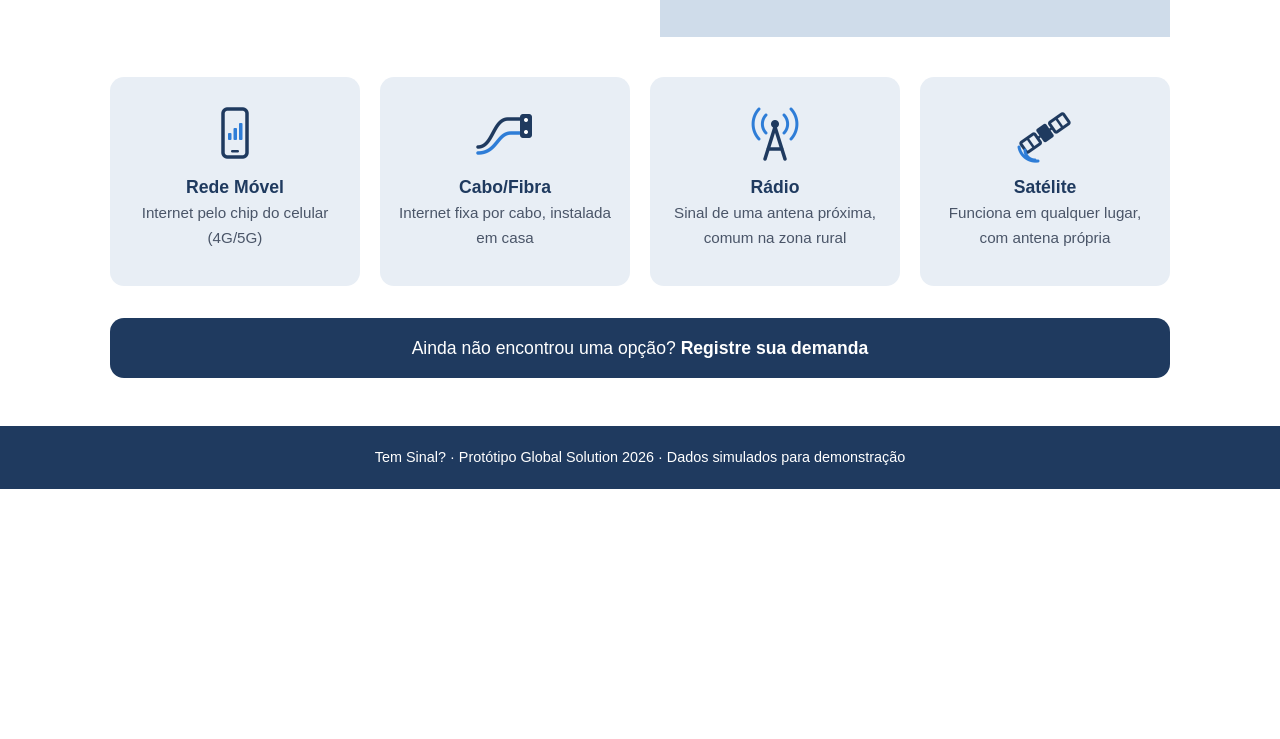
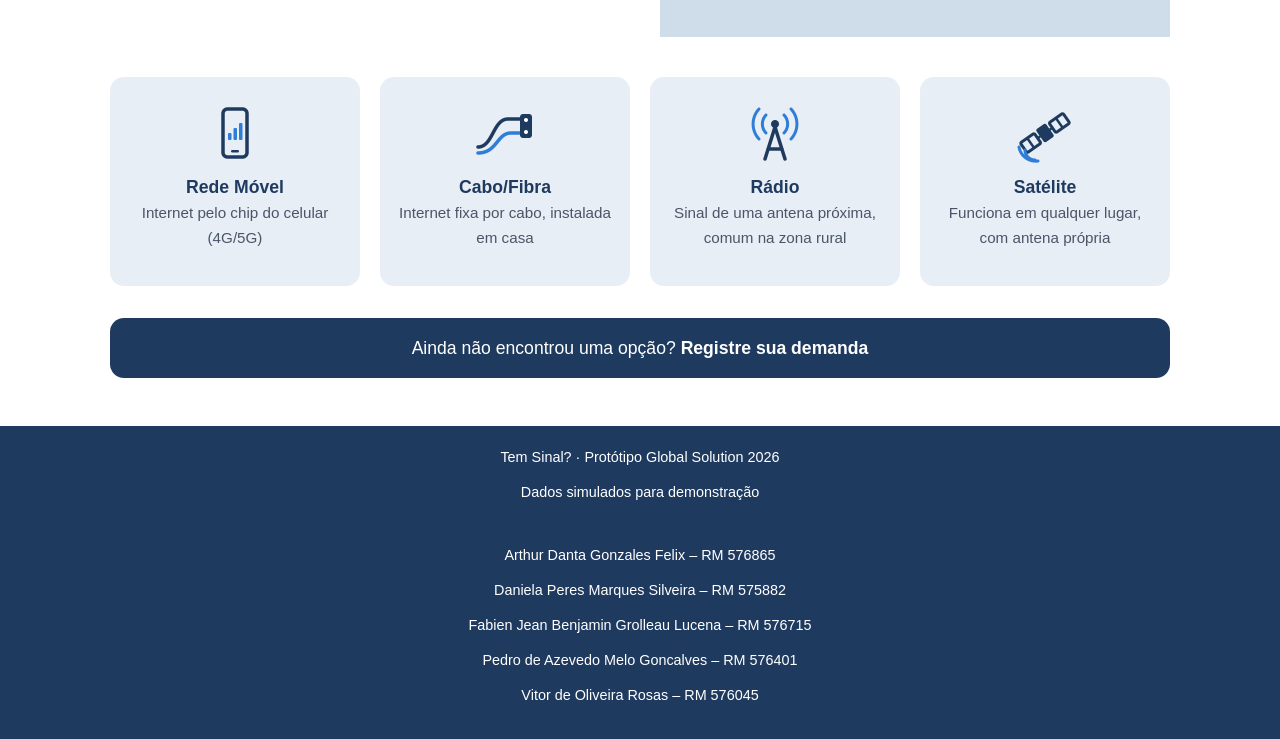
Before and after one commit to arthur501/tem-sinal-projeto-gs, a plain HTML site: page index.html in a window 1280 px wide. Shown: the part 449-1188 px from the top of the page. Before the commit the page ends 938 px from the top, so only its background shows below. Drawn offline with Linux system fonts and the light colour scheme.

Commit message:
Update footer with additional information
Added footer content with team member details.

```diff
--- a/index.html
+++ b/index.html
@@ -82,10 +82,18 @@
   </main>
 
   <footer class="rodape">
-    Tem Sinal? · Protótipo Global Solution 2026 · Dados simulados para demonstração
-  </footer>
 
-  <script src="js/comum.js"></script>
-  <script src="js/home.js"></script>
-</body>
-</html>
+    <p>Tem Sinal? · Protótipo Global Solution 2026</p>
+    <p>Dados simulados para demonstração</p>
+
+    <div class="integrantes">
+        <h3>Desenvolvido por:</h3>
+
+        <p>Arthur Danta Gonzales Felix – RM 576865</p>
+        <p>Daniela Peres Marques Silveira – RM 575882</p>
+        <p>Fabien Jean Benjamin Grolleau Lucena – RM 576715</p>
+        <p>Pedro de Azevedo Melo Goncalves – RM 576401</p>
+        <p>Vitor de Oliveira Rosas – RM 576045</p>
+    </div>
+
+</footer>
```
